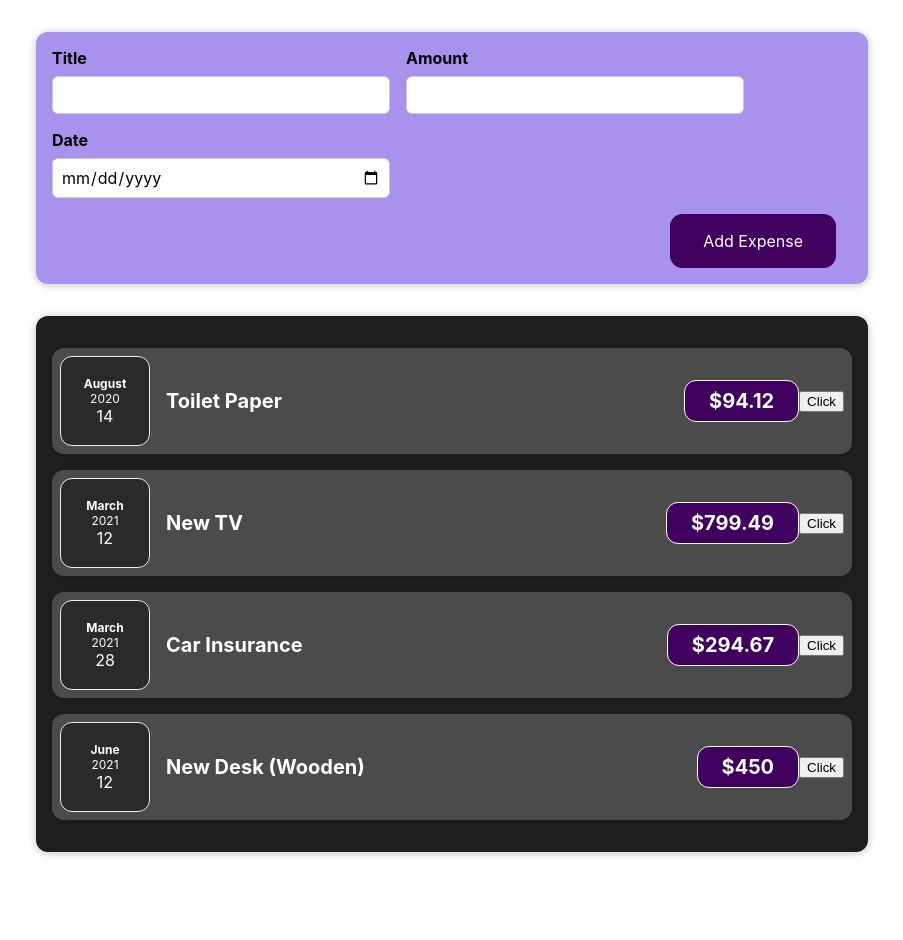
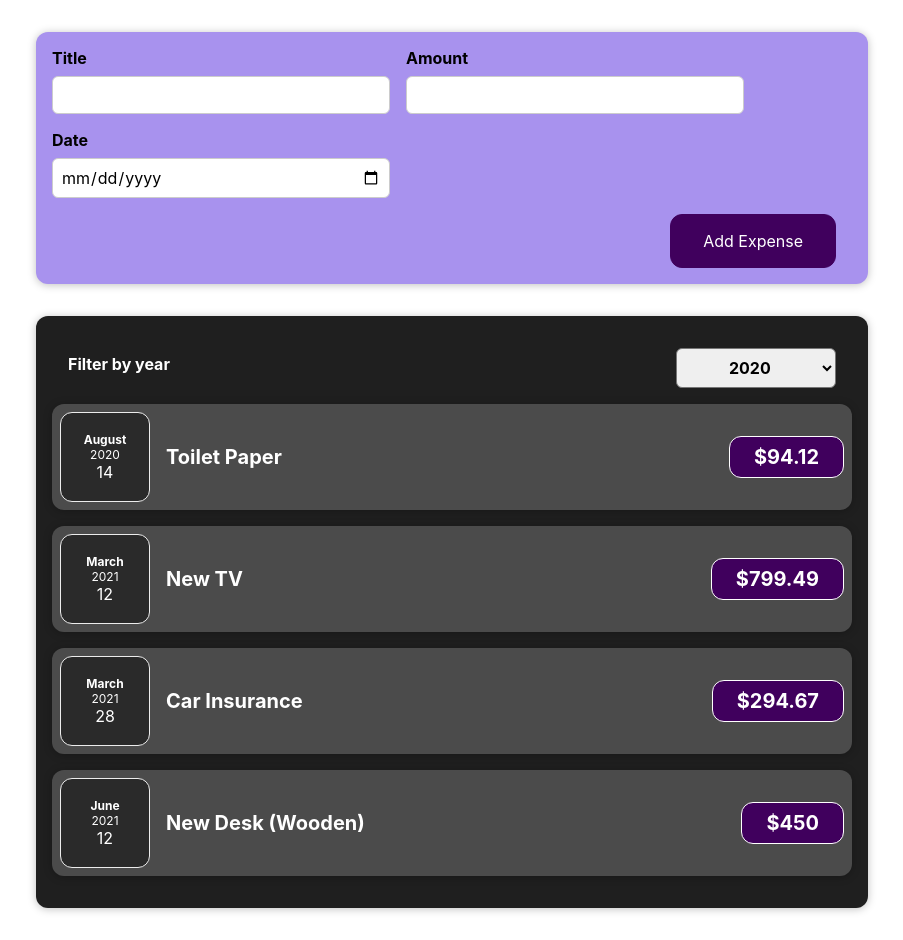
Before and after one commit to ltavarez/MoneyRegister, a React (Create React App) app: page / in a window 1280 px wide. Shown: the whole page, without its empty margins (188-1091 px from the left). Before the commit the page ends 884 px from the top, so only its background shows below. Built offline with nearby package versions, Linux system fonts and the light colour scheme.

Commit message:
Add filter component

```diff
--- /dev/null
+++ b/src/components/Expenses/ExpenseFilter/ExpensesFilter.css
@@ -0,0 +1,24 @@
+.expenses-filter {
+  color: white;
+  padding: 0 1rem;
+}
+
+.expenses-filter__control {
+  display: flex;
+  width: 100%;
+  align-items: center;
+  justify-content: space-between;
+  margin: 1rem 0;
+}
+
+.expenses-filter label {
+  font-weight: bold;
+  margin-bottom: 0.5rem;
+}
+
+.expenses-filter select {
+  font: inherit;
+  padding: 0.5rem 3rem;
+  font-weight: bold;
+  border-radius: 6px;
+}
--- /dev/null
+++ b/src/components/Expenses/ExpenseFilter/ExpensesFilter.js
@@ -0,0 +1,25 @@
+import React from "react";
+
+import "./ExpensesFilter.css";
+
+const ExpensesFilter = (props) => {
+  const changeSelectHandler = (event) => {
+    props.onFilterChange(event.target.value);
+  };
+
+  return (
+    <div className="expenses-filter">
+      <div className="expenses-filter__control">
+        <label>Filter by year</label>
+        <select value={props.selected} onChange={changeSelectHandler}>
+          <option value="2022">2022</option>
+          <option value="2021">2021</option>
+          <option value="2020">2020</option>
+          <option value="2019">2019</option>
+        </select>
+      </div>
+    </div>
+  );
+};
+
+export default ExpensesFilter;
--- a/src/components/Expenses/ExpenseItem.js
+++ b/src/components/Expenses/ExpenseItem.js
@@ -1,25 +1,20 @@
-import React, { useState } from "react";
+import React from "react";
 import ExpenseDate from "./ExpenseDate/ExpenseDate";
 import Card from "../UI/Card/Card";
 import "./ExpenseItem.css";
 
 function ExpenseItem(props) {
-  const [title, setTitle] = useState(props.title);
-
-  const clickHandler = () => {
-    setTitle("Update!");
-  };
 
   return (
     <Card className="expense-item">
       <ExpenseDate date={props.date} />
       <div className="expense-item__description">
-        <h2> {title} </h2>
+        <h2> {props.title} </h2>
         <div className="expense-item__price"> ${props.amount} </div>
       </div>
-      <button onClick={clickHandler}>Click</button>
     </Card>
   );
+
 }
 
 export default ExpenseItem;
--- a/src/components/Expenses/Expenses.js
+++ b/src/components/Expenses/Expenses.js
@@ -1,10 +1,20 @@
+import React,{useState} from 'react'
 import ExpenseItem from "./ExpenseItem";
 import Card from "../UI/Card/Card";
 import "./Expenses.css";
+import ExpensesFilter from '../Expenses/ExpenseFilter/ExpensesFilter';
 
 function Expenses(props) {
+
+  const [filteredYear, setFilteredYear] = useState("2020");
+
+  const filterChange = (selectedFilter) => {
+    setFilteredYear(selectedFilter);
+  };
+
   return (
     <Card className="expenses">
+      <ExpensesFilter selected={filteredYear} onFilterChange={filterChange} />
       <ExpenseItem
         title={props.data[0].title}
         amount={props.data[0].amount}
```
